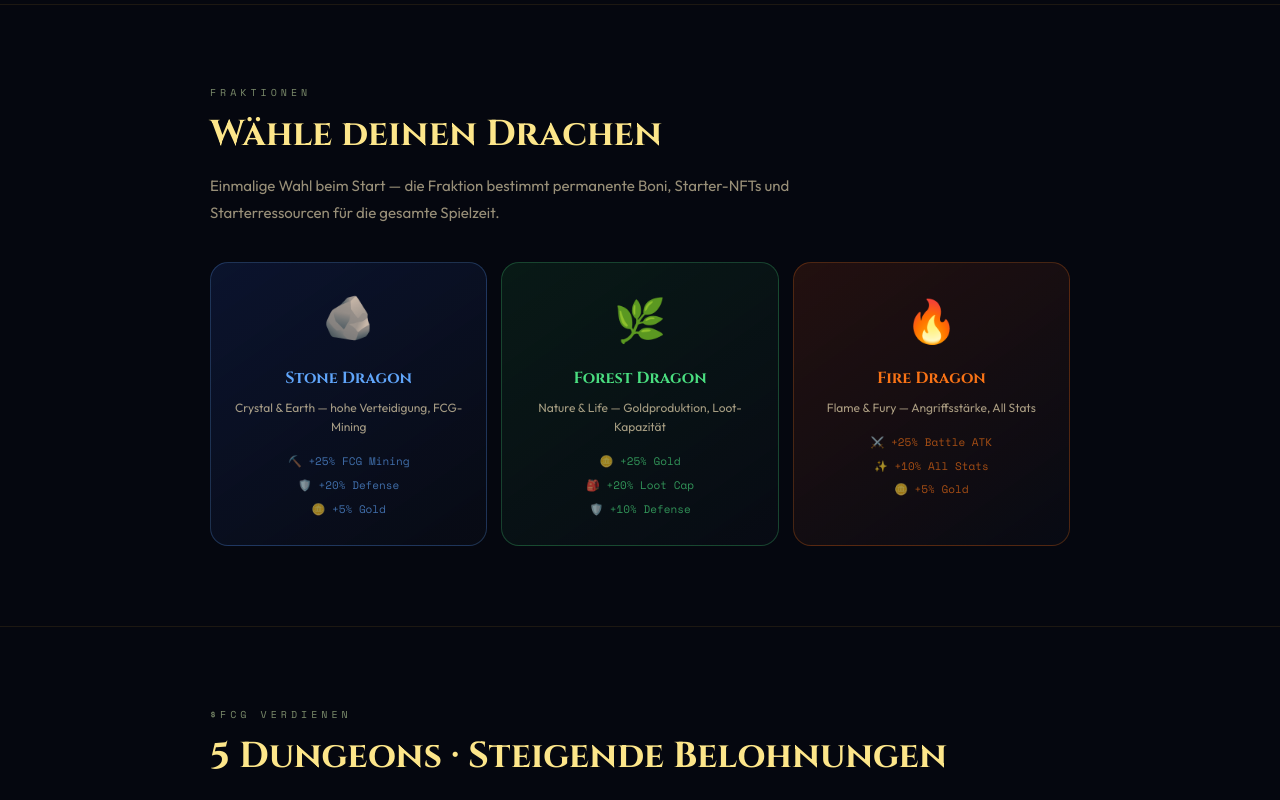
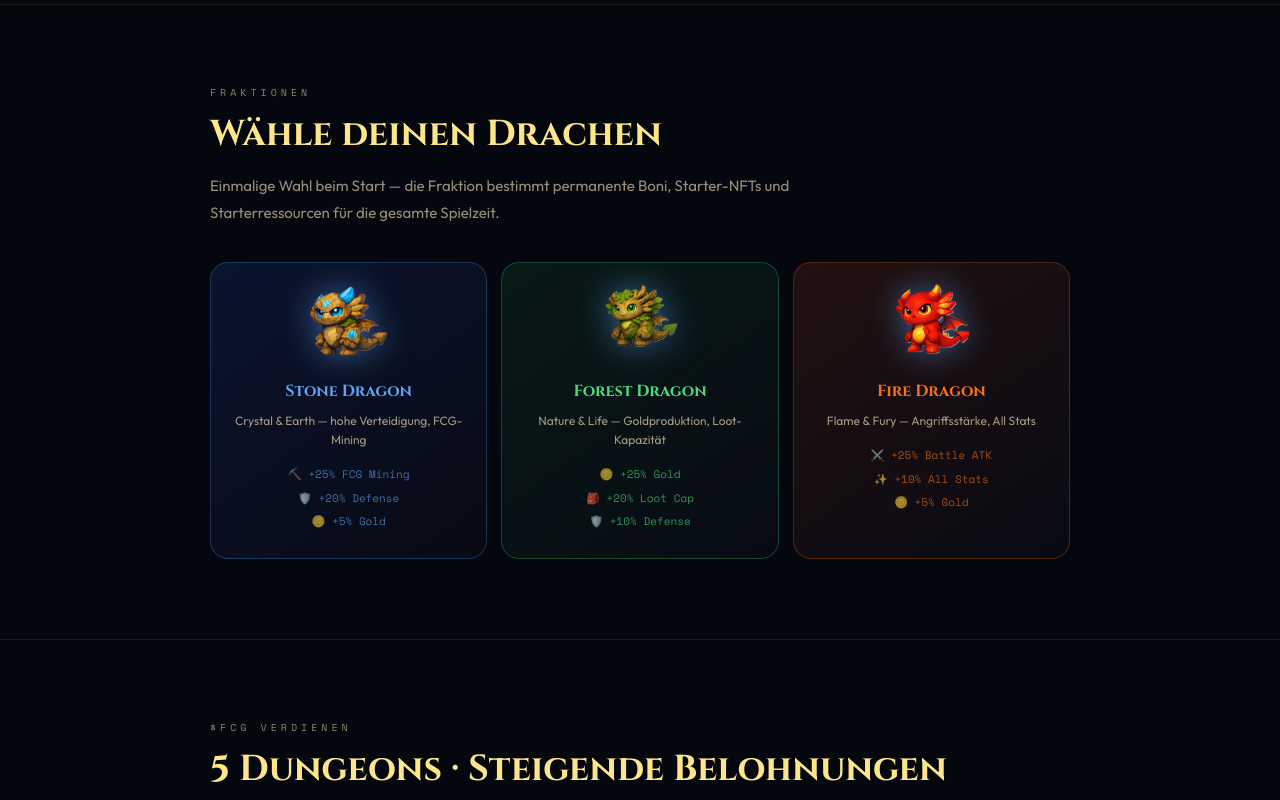
Before and after one commit to babalu95/fantasy-clash-landing, a plain HTML site: page index.html in a window 1280 px wide. Shown: the part 2000-2800 px from the top of the page. Drawn offline with nearby package versions, Linux system fonts and the light colour scheme.

Commit message:
Update index.html

```diff
--- a/index.html
+++ b/index.html
@@ -215,6 +215,10 @@ footer{border-top:1px solid rgba(200,146,42,0.1);padding:48px 20px;text-align:ce
   <div style="position:absolute;width:900px;height:900px;border-radius:50%;border:1px solid rgba(232,184,75,0.03);top:50%;left:50%;transform:translate(-50%,-50%);pointer-events:none"></div>
 
   <div class="container">
+    <img src="/Fantasy_Clash_Titel.png" alt="Fantasy Clash"
+           style="width:280px;max-width:85%;margin:0 auto 24px;display:block;
+                  animation:float 4s ease-in-out infinite;
+                  filter:drop-shadow(0 0 40px rgba(232,184,75,0.4))">
     <div style="display:flex;gap:8px;align-items:center;justify-content:center;margin-bottom:24px;flex-wrap:wrap">
       <span class="badge badge-private">
         <span class="de">🔒 Privates Projekt</span>
@@ -225,10 +229,6 @@ footer{border-top:1px solid rgba(200,146,42,0.1);padding:48px 20px;text-align:ce
         <span class="en">⚒️ In Development</span>
       </span>
       <span class="badge badge-ton">◈ TON Blockchain</span>
-        <img src="/Fantasy_Clash_Titel.png" alt="Fantasy Clash"
-           style="width:280px;max-width:85%;margin:0 auto 24px;display:block;
-                  animation:float 4s ease-in-out infinite;
-                  filter:drop-shadow(0 0 40px rgba(232,184,75,0.4))">
     </div>
 
     <h1 class="hero-title">Fantasy Clash</h1>
@@ -380,7 +380,11 @@ footer{border-top:1px solid rgba(200,146,42,0.1);padding:48px 20px;text-align:ce
 
     <div class="faction-grid">
       <div class="faction-card reveal" style="background:linear-gradient(145deg,rgba(30,58,138,0.25),rgba(8,11,20,0.95));border:1px solid rgba(96,165,250,0.25)">
-        <span class="faction-emoji">🪨</span>
+        <img src="/FCG_Stein_Axelote.png" alt="Stone Dragon"
+  style="width:80px;height:80px;object-fit:cover;
+         border-radius:50%;margin:0 auto 12px;display:block;
+         animation:float 4s ease-in-out infinite;
+         filter:drop-shadow(0 0 16px rgba(96,165,250,0.5))">
         <div class="faction-name" style="color:#60a5fa">Stone Dragon</div>
         <div class="faction-desc">
           <span class="de">Crystal & Earth — hohe Verteidigung, FCG-Mining</span>
@@ -391,7 +395,11 @@ footer{border-top:1px solid rgba(200,146,42,0.1);padding:48px 20px;text-align:ce
         </div>
       </div>
       <div class="faction-card reveal" style="background:linear-gradient(145deg,rgba(20,83,45,0.25),rgba(8,11,20,0.95));border:1px solid rgba(74,222,128,0.25)">
-        <span class="faction-emoji" style="animation-delay:.5s">🌿</span>
+        <img src="/FCG_Wald_Axelote.png" alt="Stone Dragon"
+  style="width:80px;height:80px;object-fit:cover;
+         border-radius:50%;margin:0 auto 12px;display:block;
+         animation:float 4s ease-in-out infinite;
+         filter:drop-shadow(0 0 16px rgba(96,165,250,0.5))">
         <div class="faction-name" style="color:#4ade80">Forest Dragon</div>
         <div class="faction-desc">
           <span class="de">Nature & Life — Goldproduktion, Loot-Kapazität</span>
@@ -402,7 +410,11 @@ footer{border-top:1px solid rgba(200,146,42,0.1);padding:48px 20px;text-align:ce
         </div>
       </div>
       <div class="faction-card reveal" style="background:linear-gradient(145deg,rgba(124,45,18,0.25),rgba(8,11,20,0.95));border:1px solid rgba(249,115,22,0.25)">
-        <span class="faction-emoji" style="animation-delay:1s">🔥</span>
+       <img src="/FCG_Roter_Axelote.png" alt="Stone Dragon"
+  style="width:80px;height:80px;object-fit:cover;
+         border-radius:50%;margin:0 auto 12px;display:block;
+         animation:float 4s ease-in-out infinite;
+         filter:drop-shadow(0 0 16px rgba(96,165,250,0.5))">
         <div class="faction-name" style="color:#f97316">Fire Dragon</div>
         <div class="faction-desc">
           <span class="de">Flame & Fury — Angriffsstärke, All Stats</span>
@@ -707,7 +719,10 @@ footer{border-top:1px solid rgba(200,146,42,0.1);padding:48px 20px;text-align:ce
 
     <div class="token-box reveal" style="margin-top:32px">
       <div style="display:flex;align-items:center;gap:16px;margin-bottom:20px;flex-wrap:wrap">
-        <div style="width:52px;height:52px;border-radius:50%;background:linear-gradient(135deg,rgba(96,165,250,0.2),rgba(168,85,247,0.2));border:1px solid rgba(96,165,250,0.4);display:flex;align-items:center;justify-content:center;font-size:24px;flex-shrink:0">💎</div>
+       <img src="/FCG_Coin_8k.png" alt="$FCG"
+  style="width:64px;height:64px;border-radius:50%;
+         box-shadow:0 0 24px rgba(96,165,250,0.5);
+         flex-shrink:0">
         <div>
           <div style="font-family:'Cinzel',serif;font-size:20px;font-weight:700;color:var(--gold2)">Fantasy Clash Gem</div>
           <div style="font-family:'Space Mono',monospace;font-size:11px;color:rgba(232,216,176,0.5);margin-top:2px">$FCG · Jetton Standard · TON</div>
```
